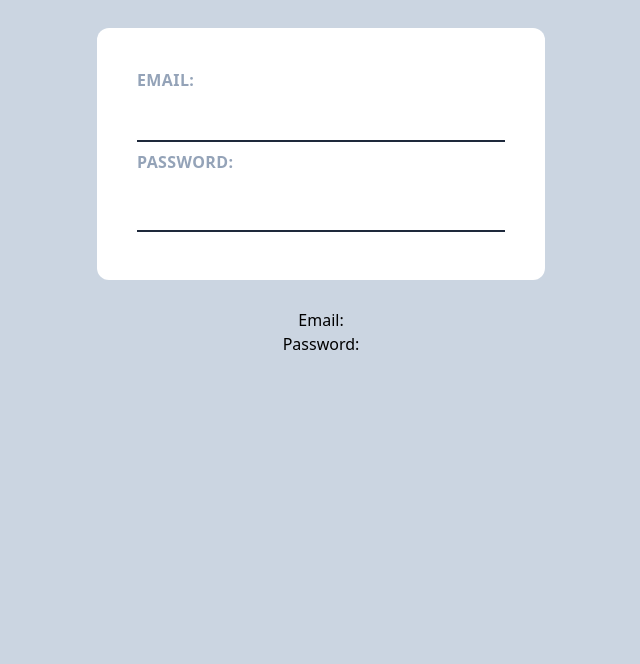
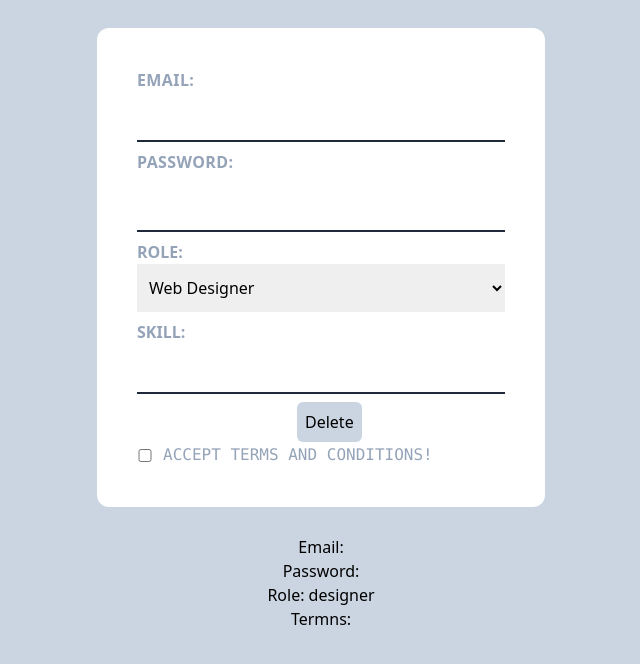
Before and after one commit to BoronenkoTimurs/WebForm, a Vue app: page / in a window 1280 px wide. Shown: the top 664 px of the page, without its empty margins (319-959 px from the left). Built offline with nearby package versions, Linux system fonts and the light colour scheme.

Commit message:
Bild role,skills,checkbox and delete btn

```diff
--- a/src/components/SignupForm.vue
+++ b/src/components/SignupForm.vue
@@ -19,9 +19,44 @@
       required
       v-model="password"
     />
+
+    <label class="text-slate-400 uppercase font-bold">Role: </label>
+    <select
+      class="block py-3 mb-2 outline-none px-2 w-full box-border border-solid"
+      v-model="role"
+    >
+      <option value="developer">Web Developer</option>
+      <option value="designer">Web Designer</option>
+    </select>
+
+    <label class="text-slate-400 uppercase font-bold">Skill:</label>
+    <input
+      class="block py-3 mb-2 outline-none px-2 w-full box-border border-solid border-b-2 border-slate-800 text-slate-600"
+      type="text"
+      v-model="tempSkill"
+      @keyup="addSkill"
+    />
+    <div v-for="skill in skills" :key="skill">
+      {{ skill }}
+    </div>
+    <!-- TODO: change "relative and left-40" for normal center position -->
+    <button @click="removeSkill" class="bg-slate-300 rounded-md p-2 relative left-40">Delete</button>
+    <div>
+      <input
+        v-model="termns"
+        class="inline-block w-4 mr-2.5 relative top-0.5"
+        type="checkbox"
+        required
+      />
+      <label class="text-slate-400 uppercase font-mono"
+        >Accept terms and conditions!</label
+      >
+    </div>
   </form>
   <p class="text-center">Email: {{ email }}</p>
   <p class="text-center">Password: {{ password }}</p>
+  <p class="text-center">Role: {{ role }}</p>
+  <p class="text-center">Termns: {{ termns }}</p>
 </template>
 <script>
 export default {
@@ -29,7 +64,25 @@ export default {
     return {
       email: "",
       password: "",
+      role: "designer",
+      termns: "",
+      tempSkill: "",
+      skills: [],
     };
+  },
+  methods: {
+    addSkill(e) {
+      if (e.key === "," && this.tempSkill) {
+        if (!this.skills.includes(this.tempSkill)) {
+          this.skills.push(this.tempSkill);
+          this.tempSkill = "";
+        }
+        this.tempSkill = "";
+      }
+    },
+    removeSkill(e){
+        this.skills.pop()
+    }
   },
 };
 </script>
```
